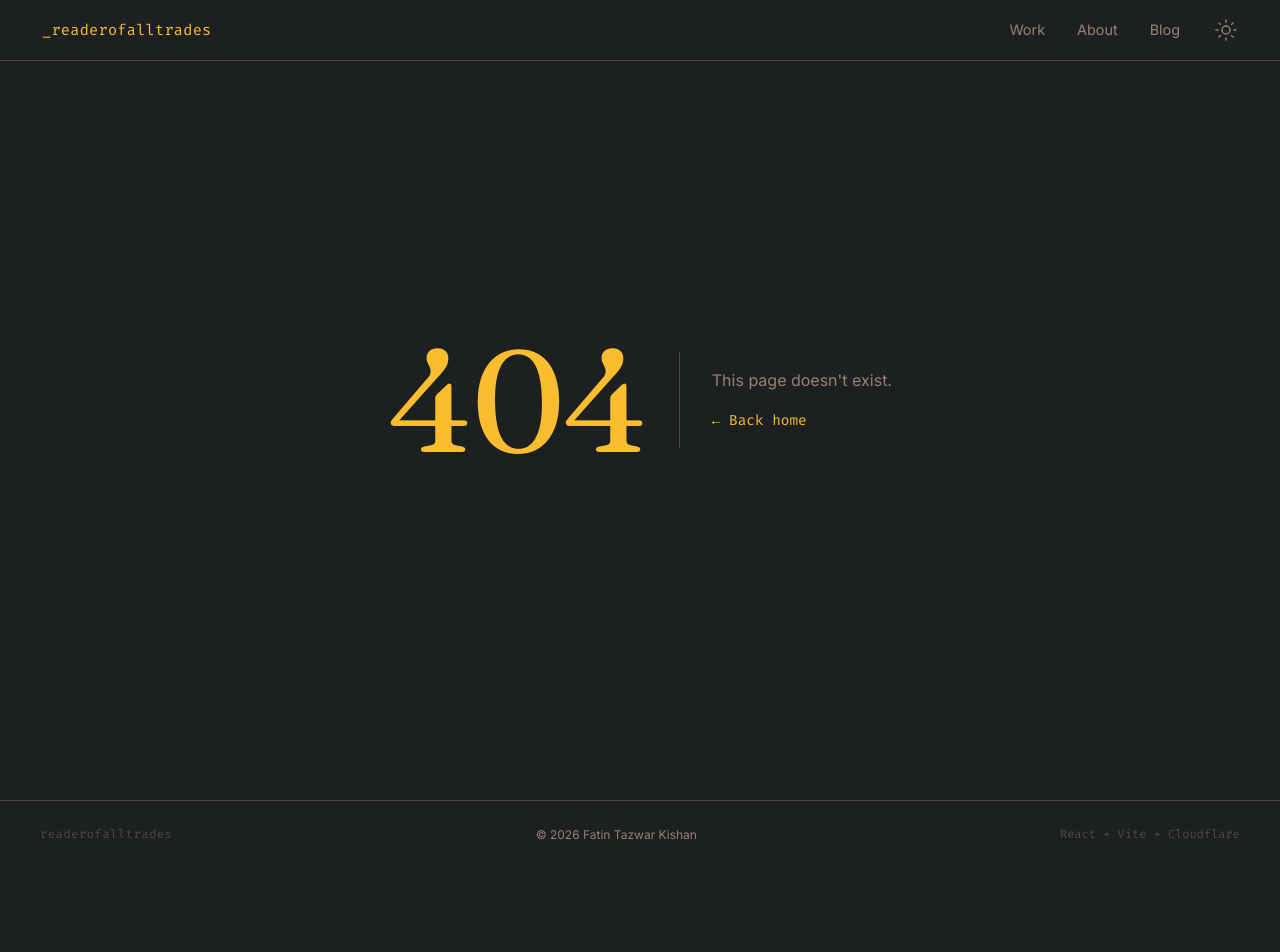
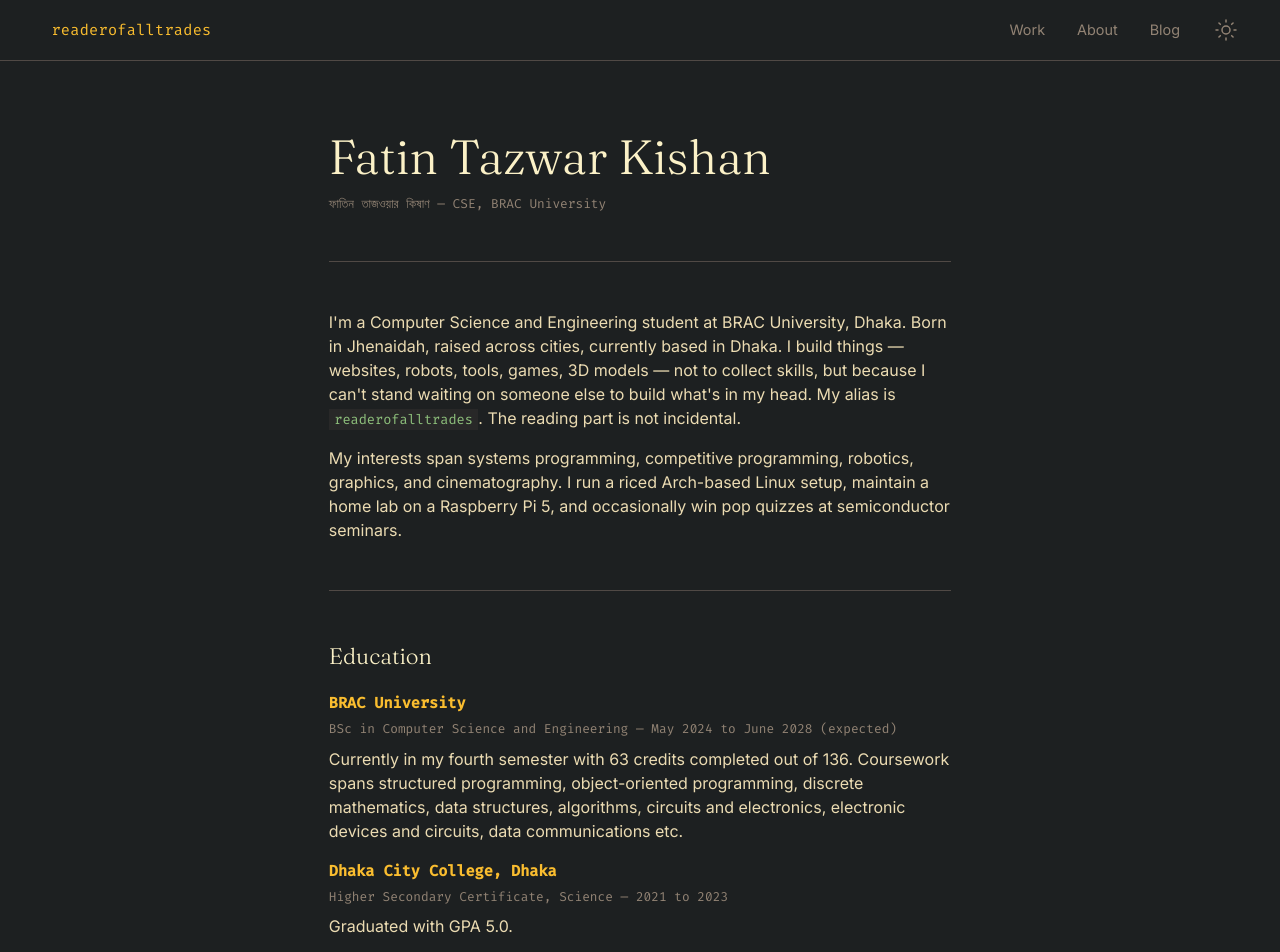
Before and after one commit to readerofalltrades/fatintkishan, a React (Vite) app: page /about in a window 1280 px wide. Before the commit this address had no page. Shown: the top 952 px of the page. Before the commit the page ends 868 px from the top, so only its background shows below. Built offline with nearby package versions, Linux system fonts and the light colour scheme.

Commit message:
phase 2.0: created the about page

```diff
--- a/src/App.jsx
+++ b/src/App.jsx
@@ -10,6 +10,7 @@
 import NotFound from "./pages/NotFound";
 import FadeIn from "./components/FadeIn";
 import SmoothFollowCursor from "./components/SmoothFollowCursor";
+import AboutPage from "./pages/About";
 function HomePage() {
   return (
     <>
@@ -53,6 +54,7 @@
       <main style={{ minHeight: "100vh" }}>
         <Routes>
           <Route path="/" element={<HomePage />} />
+          <Route path="/about" element={<AboutPage />} />
           <Route path="*" element={<NotFound />} />
         </Routes>
       </main>
--- /dev/null
+++ b/src/components/PageLayout.css
@@ -0,0 +1,80 @@
+.page-layout {
+  max-width: 68ch;
+  margin: 0 auto;
+  padding: 8rem 2rem 6rem;
+}
+
+.page-layout h1 {
+  font-family: var(--font-display);
+  font-size: clamp(2rem, 5vw, 3rem);
+  font-weight: 300;
+  color: var(--heading);
+  line-height: 1.2;
+  margin-bottom: 0.5rem;
+}
+
+.page-layout h2 {
+  font-family: var(--font-display);
+  font-size: 1.4rem;
+  font-weight: 300;
+  color: var(--heading);
+  margin-top: 3rem;
+  margin-bottom: 1rem;
+}
+
+.page-layout p {
+  font-size: 1rem;
+  color: var(--text);
+  line-height: 1.5;
+  margin-bottom: 1rem;
+}
+
+.page-layout a {
+  color: var(--yellow);
+  transition: opacity 0.2s ease;
+}
+
+.page-layout a:hover {
+  opacity: 0.7;
+}
+
+.page-layout hr {
+  border: none;
+  border-top: 1px solid var(--border);
+  margin: 3rem 0;
+}
+
+.page-layout ul,
+.page-layout ol {
+  padding-left: 1.5rem;
+  color: var(--text);
+  line-height: 1.8;
+  margin-bottom: 1.2rem;
+}
+
+.page-layout li {
+  margin-bottom: 0.4rem;
+}
+
+.page-layout code {
+  font-family: var(--font-mono);
+  font-size: 0.85em;
+  color: var(--aqua);
+  background: var(--surface);
+  padding: 0.15em 0.4em;
+}
+
+.page-layout .page-meta {
+  font-family: var(--font-mono);
+  font-size: 0.8rem;
+  color: var(--muted);
+  margin-bottom: 0.5rem;
+}
+
+.page-layout h3 {
+  font-family: var(--font-mono);
+  font-size: 0.95rem;
+  color: var(--yellow);
+  margin-top: 1rem;
+  margin-bottom: 0.25rem;
+}
--- /dev/null
+++ b/src/components/PageLayout.jsx
@@ -0,0 +1,12 @@
+import FadeIn from "./FadeIn";
+import "./PageLayout.css";
+
+function PageLayout({ children }) {
+  return (
+    <FadeIn>
+      <div className="page-layout">{children}</div>
+    </FadeIn>
+  );
+}
+
+export default PageLayout;
--- /dev/null
+++ b/src/pages/About.css
@@ -0,0 +1,7 @@
+.about-page h3 {
+  font-family: var(--font-mono);
+  font-size: 0.95rem;
+  color: var(--yellow);
+  margin-top: 2rem;
+  margin-bottom: 0.25rem;
+}
--- /dev/null
+++ b/src/pages/About.jsx
@@ -0,0 +1,114 @@
+import PageLayout from "../components/PageLayout";
+import "./About.css";
+
+function AboutPage() {
+  return (
+    <PageLayout>
+      <h1>Fatin Tazwar Kishan</h1>
+      <p className="page-meta">ফাতিন তাজওয়ার কিষাণ — CSE, BRAC University</p>
+
+      <hr />
+
+      <p>
+        I'm a Computer Science and Engineering student at BRAC University,
+        Dhaka. Born in Jhenaidah, raised across cities, currently based in
+        Dhaka. I build things — websites, robots, tools, games, 3D models — not
+        to collect skills, but because I can't stand waiting on someone else to
+        build what's in my head. My alias is <code>readerofalltrades</code>. The
+        reading part is not incidental.
+      </p>
+      <p>
+        My interests span systems programming, competitive programming,
+        robotics, graphics, and cinematography. I run a riced Arch-based Linux
+        setup, maintain a home lab on a Raspberry Pi 5, and occasionally win pop
+        quizzes at semiconductor seminars.
+      </p>
+
+      <hr />
+
+      <h2>Education</h2>
+
+      <h3>BRAC University</h3>
+      <p className="page-meta">
+        BSc in Computer Science and Engineering — May 2024 to June 2028
+        (expected)
+      </p>
+      <p>
+        Currently in my fourth semester with 63 credits completed out of 136.
+        Coursework spans structured programming, object-oriented programming,
+        discrete mathematics, data structures, algorithms, circuits and
+        electronics, electronic devices and circuits, data communications etc.
+      </p>
+
+      <h3>Dhaka City College, Dhaka</h3>
+      <p className="page-meta">
+        Higher Secondary Certificate, Science — 2021 to 2023
+      </p>
+      <p>Graduated with GPA 5.0.</p>
+
+      <h3>Government Laboratory High School, Dhaka</h3>
+      <p className="page-meta">
+        Secondary School Certificate, Science — 2019 to 2021
+      </p>
+      <p>Graduated with GPA 5.0.</p>
+
+      <hr />
+
+      <h2>Experience</h2>
+
+      <h3>BRACU IEEE Student Body</h3>
+      <p className="page-meta">August 2025 — Present</p>
+      <p>
+        Member of the IEEE student chapter at BRAC University. Active in the
+        Computer Society and Robotics and Automation Society branches.
+      </p>
+
+      <h3>RS Cultural Program — BRAC University Residential Semester</h3>
+      <p className="page-meta">April 2025</p>
+      <p>
+        Designed all banners and visual collateral for the residential semester
+        cultural program using Adobe Illustrator. Also built a 3D model of the
+        stage in Blender used for pre-event planning and visualization.
+      </p>
+
+      <h3>Bangladesh Biology Olympiad</h3>
+      <p className="page-meta">2018 — 2020</p>
+      <p>
+        Competed at the regional level across three consecutive years — Second
+        Runners Up in 2018, Regional Champion in 2019, First Runners Up in 2020.
+      </p>
+
+      <hr />
+
+      <h2>Interests</h2>
+      <p>
+        Chess — rapid rating 651, still climbing. Photography, with a particular
+        interest in warm scenes with good composition. Cinematography and video
+        editing in DaVinci Resolve. Reading — broadly and compulsively, hence
+        the alias. Speed typing, currently averaging 90 WPM. Linux ricing —
+        running a fully custom CachyOS setup with no desktop environment, tiled
+        window management, and documented dotfiles.
+      </p>
+
+      <hr />
+
+      <h2>Goals for 2026</h2>
+      <p>
+        Launch the complete portfolio website. Complete the first draft of an
+        individual research paper. Begin identifying a topic and supervisor for
+        the final year thesis. Start reading consistently like before. Work
+        toward full body flexibility and the stamina to play 90 minutes of
+        football again.
+      </p>
+
+      {/* Figure placeholders — uncomment when images are ready
+      <Figure src="/setup.jpg" alt="My desk setup" caption="Fig. 1 — CachyOS, tiled." />
+      <Figure src="/bracu.jpg" alt="BRAC University" caption="Fig. 2 — BRAC University, Dhaka." />
+      <Figure src="/rs-banner.jpg" alt="RS Cultural Program banner" caption="Fig. 3 — RS Cultural Program, April 2025." />
+      <Figure src="/interests.jpg" alt="Chess and photography" caption="Fig. 4 — Some of what keeps me sane." />
+      */}
+    </PageLayout>
+  );
+}
+
+export default AboutPage;
```
Also changed, not shown: src/components/Figure.css (added, +28 -0 lines), src/components/Figure.jsx (added, +12 -0 lines).
